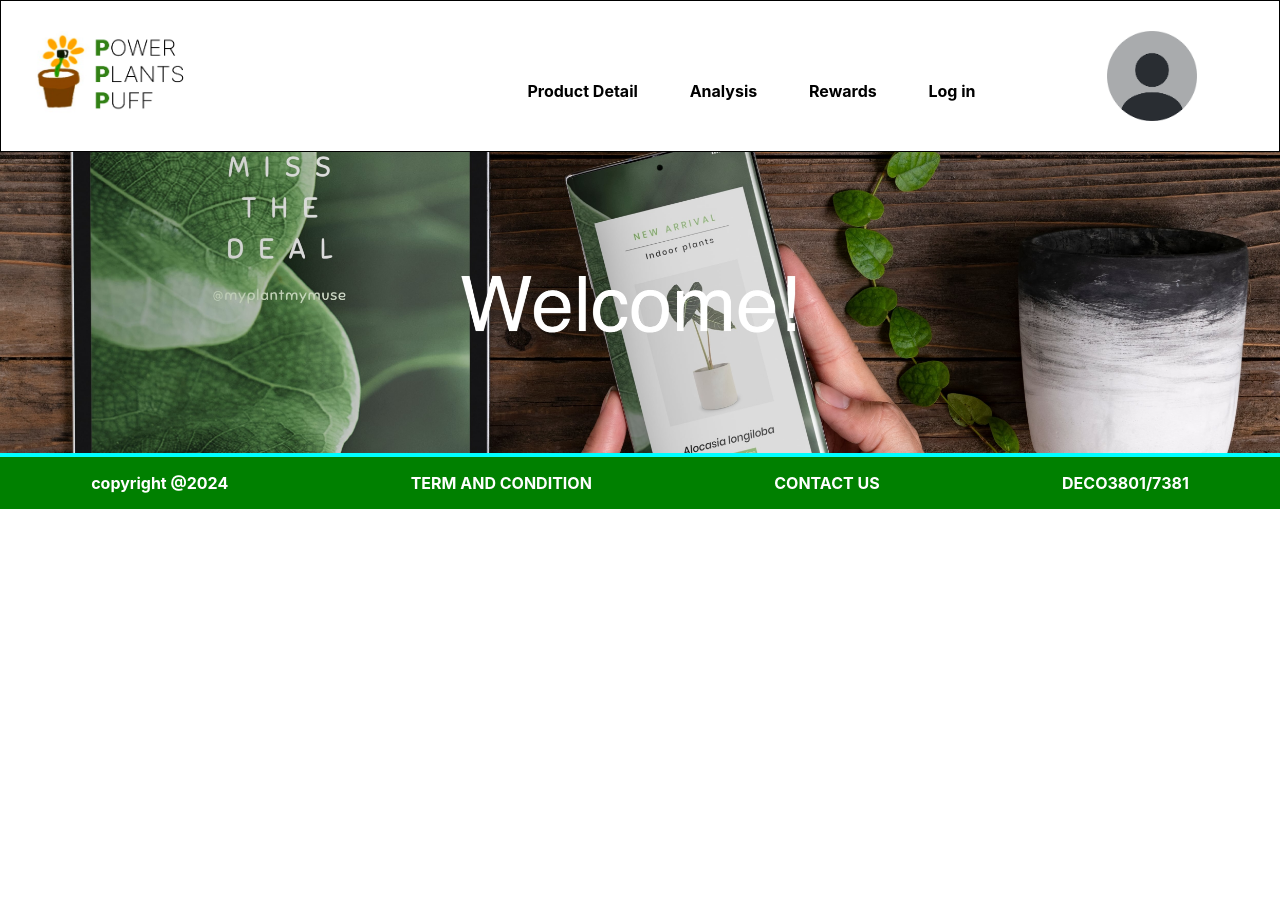
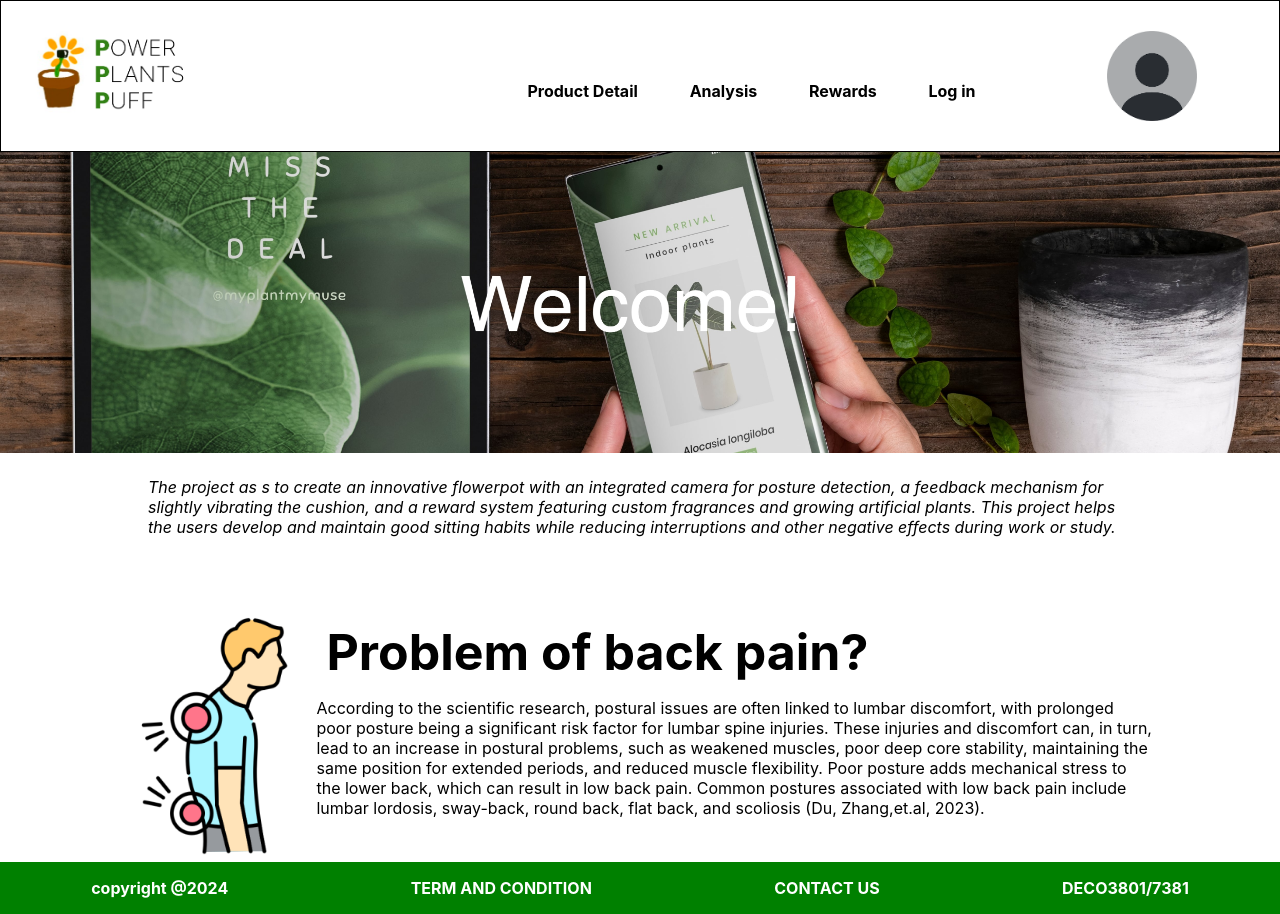
Before and after one commit to Power-Puff-Plants/desktop-garden-web-app, a React (Create React App) app: page / in a window 1280 px wide. Before the commit the page ends 800 px from the top, so only its background shows below. Built offline with nearby package versions, Linux system fonts and the light colour scheme.

Commit message:
Finalise project descriptions for Home Screen

```diff
--- a/src/App.module.css
+++ b/src/App.module.css
@@ -5,5 +5,5 @@
 }
 
 .content {
-  background-color: bisque;
+  /* background-color: bisque; */
 }
--- a/src/screens/HomeScreen.js
+++ b/src/screens/HomeScreen.js
@@ -3,9 +3,41 @@ import styles from "./HomeScreen.module.css";
 const HomeScreen = () => {
   return (
     <div className={styles.HomeScreen}>
-      <div className={styles.welcomeBanner}>
-        <div>
-          <img className={styles.image} src="/assets/images/homepage.jpg" />
+      <div>
+        <img className={styles.image} src="/assets/images/homepage.jpg" />
+      </div>
+      <div className={styles.content}>
+        <div className={styles.projectDescriptionContainer}>
+          <p className={styles.projectDescription}>
+            The project as s to create an innovative flowerpot with an
+            integrated camera for posture detection, a feedback mechanism for
+            slightly vibrating the cushion, and a reward system featuring custom
+            fragrances and growing artificial plants. This project helps the
+            users develop and maintain good sitting habits while reducing
+            interruptions and other negative effects during work or study.
+          </p>
+          <div className={styles.problemStatementContainer}>
+            <img
+              className={styles.backPain}
+              src="/assets/images/backpain.png"
+            />
+            <div className={styles.problemStatement}>
+              <p className={styles.problemTitle}>Problem of back pain?</p>
+              <p>
+                According to the scientific research, postural issues are often
+                linked to lumbar discomfort, with prolonged poor posture being a
+                significant risk factor for lumbar spine injuries. These
+                injuries and discomfort can, in turn, lead to an increase in
+                postural problems, such as weakened muscles, poor deep core
+                stability, maintaining the same position for extended periods,
+                and reduced muscle flexibility. Poor posture adds mechanical
+                stress to the lower back, which can result in low back pain.
+                Common postures associated with low back pain include lumbar
+                lordosis, sway-back, round back, flat back, and scoliosis (Du,
+                Zhang,et.al, 2023).
+              </p>
+            </div>
+          </div>
         </div>
       </div>
     </div>
--- a/src/screens/HomeScreen.module.css
+++ b/src/screens/HomeScreen.module.css
@@ -1,5 +1,5 @@
 .HomeScreen {
-    background-color: aqua;
+    /* background-color: aqua; */
 }
 
 .image {
@@ -12,3 +12,35 @@
     position: absolute;
     text-align: center;
 }
+
+.content{
+    display: flex;
+    justify-content: center;
+}
+
+.projectDescriptionContainer {
+    width: 80%;
+}
+
+.projectDescription {
+    font-style: italic;
+    margin: 20px;
+}
+
+.backPain {
+    width: 200px;
+    height: 250px;
+}
+
+.problemStatementContainer {
+    margin-top: 75px;
+    display: flex;
+    flex-direction: row;
+    /* background-color: aqua; */
+}
+
+.problemTitle {
+    font-size: 50px;
+    font-weight: bold;
+    margin: 10px;
+}
```
Also changed, not shown: public/assets/images/backpain.png (added).
